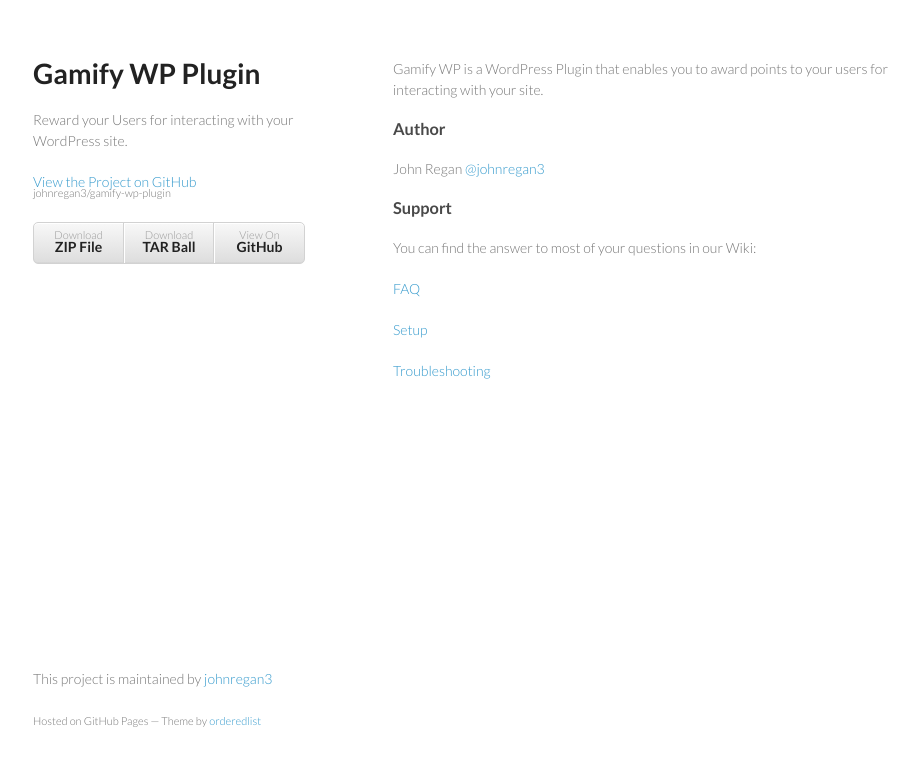
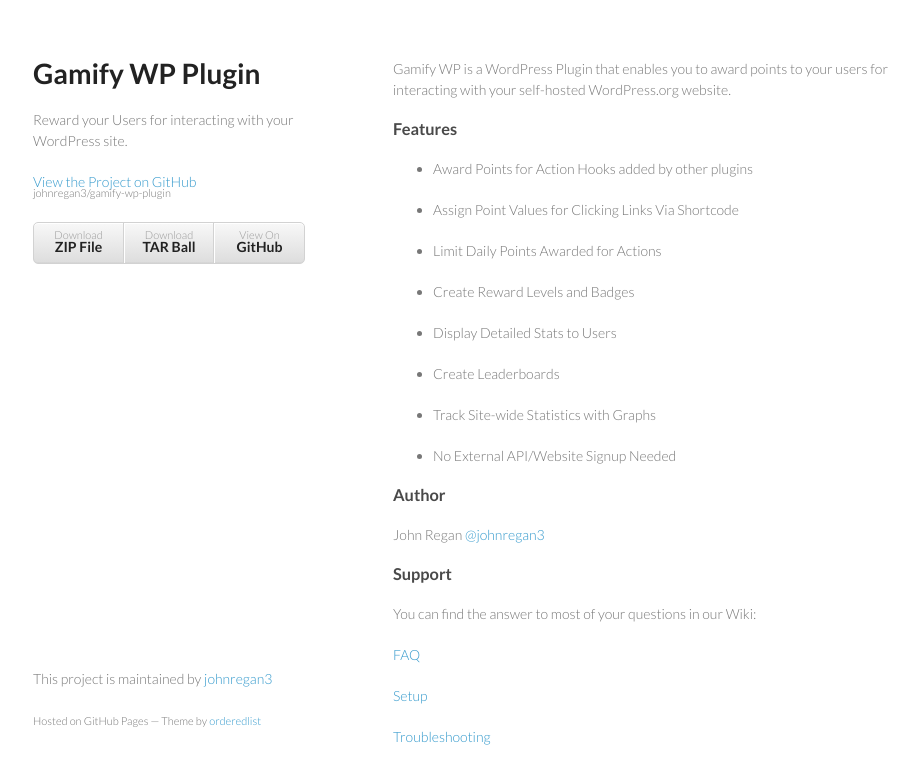
Before and after one commit to johnregan3/gamify-wp, a plain HTML site: page index.html in a window 1280 px wide. Shown: the whole page, without its empty margins (177-1093 px from the left). Drawn offline with Linux system fonts and the light colour scheme.

```diff
--- a/index.html
+++ b/index.html
@@ -28,9 +28,21 @@
         </ul>
       </header>
       <section>
-        <p>Gamify WP is a WordPress Plugin that enables you to award points to your users for interacting with your site.  </p>
+        <p>Gamify WP is a WordPress Plugin that enables you to award points to your users for interacting with your self-hosted WordPress.org website.  </p>
 
 <h3>
+<a name="features" class="anchor" href="#features"><span class="octicon octicon-link"></span></a>Features</h3>
+
+<ul>
+<li><p>Award Points for Action Hooks added by other plugins</p></li>
+<li><p>Assign Point Values for Clicking Links Via Shortcode</p></li>
+<li><p>Limit Daily Points Awarded for Actions</p></li>
+<li><p>Create Reward Levels and Badges</p></li>
+<li><p>Display Detailed Stats to Users</p></li>
+<li><p>Create Leaderboards</p></li>
+<li><p>Track Site-wide Statistics with Graphs</p></li>
+<li><p>No External API/Website Signup Needed</p></li>
+</ul><h3>
 <a name="author" class="anchor" href="#author"><span class="octicon octicon-link"></span></a>Author</h3>
 
 <p>John Regan <a href="https://github.com/johnregan3" class="user-mention">@johnregan3</a></p>
--- a/params.json
+++ b/params.json
@@ -1 +1 @@
-{"name":"Gamify WP Plugin","tagline":"Reward your Users for interacting with your WordPress site.","body":"Gamify WP is a WordPress Plugin that enables you to award points to your users for interacting with your site.  \r\n\r\n### Author \r\nJohn Regan @johnregan3\r\n\r\n### Support \r\n\r\nYou can find the answer to most of your questions in our Wiki:\r\n\r\n[FAQ](https://github.com/johnregan3/gamify-wp-plugin/wiki/FAQ \"FAQ\")\r\n\r\n[Setup](https://github.com/johnregan3/gamify-wp-plugin/wiki/Gamify-WP-Setup \"Setup\")\r\n\r\n[Troubleshooting](https://github.com/johnregan3/gamify-wp-plugin/wiki/Troubleshooting \"Troubleshooting\")","google":"","note":"Don't delete this file! It's used internally to help with page regeneration."}
+{"name":"Gamify WP Plugin","tagline":"Reward your Users for interacting with your WordPress site.","body":"Gamify WP is a WordPress Plugin that enables you to award points to your users for interacting with your self-hosted WordPress.org website.  \r\n\r\n###Features\r\n\r\n- Award Points for Action Hooks added by other plugins\r\n\r\n- Assign Point Values for Clicking Links Via Shortcode\r\n\r\n- Limit Daily Points Awarded for Actions\r\n\r\n- Create Reward Levels and Badges\r\n\r\n- Display Detailed Stats to Users\r\n\r\n- Create Leaderboards\r\n\r\n- Track Site-wide Statistics with Graphs\r\n\r\n- No External API/Website Signup Needed\r\n\r\n### Author \r\nJohn Regan @johnregan3\r\n\r\n### Support \r\n\r\nYou can find the answer to most of your questions in our Wiki:\r\n\r\n[FAQ](https://github.com/johnregan3/gamify-wp-plugin/wiki/FAQ \"FAQ\")\r\n\r\n[Setup](https://github.com/johnregan3/gamify-wp-plugin/wiki/Gamify-WP-Setup \"Setup\")\r\n\r\n[Troubleshooting](https://github.com/johnregan3/gamify-wp-plugin/wiki/Troubleshooting \"Troubleshooting\")","google":"","note":"Don't delete this file! It's used internally to help with page regeneration."}
```
